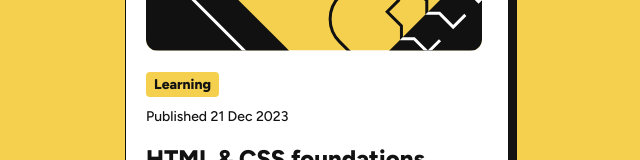
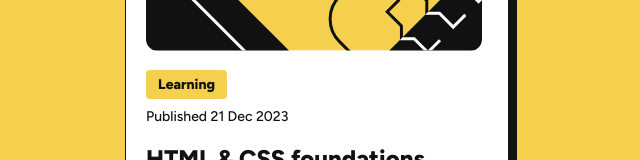
Before and after one commit to TKD04/frontend-mentor, a Next.js app: page /blog-preview-card in a window 1280 px wide. Shown: the part 318-478 px from the top of the page, without its empty margins (323-963 px from the left). Built offline with nearby package versions, Linux system fonts and the light colour scheme.

Commit message:
Fix design to match original design

```diff
--- a/app/blog-preview-card/page.tsx
+++ b/app/blog-preview-card/page.tsx
@@ -31,7 +31,7 @@ export default function Page() {
         </figure>
         <div className="card__body space-y-4">
           <div className="space-y-3 text-sm">
-            <span className="card__tag rounded px-2 py-1 font-bold">
+            <span className="card__tag rounded px-3 py-1.5 font-bold">
               Learning
             </span>
             <div>Published 21 Dec 2023</div>
```
